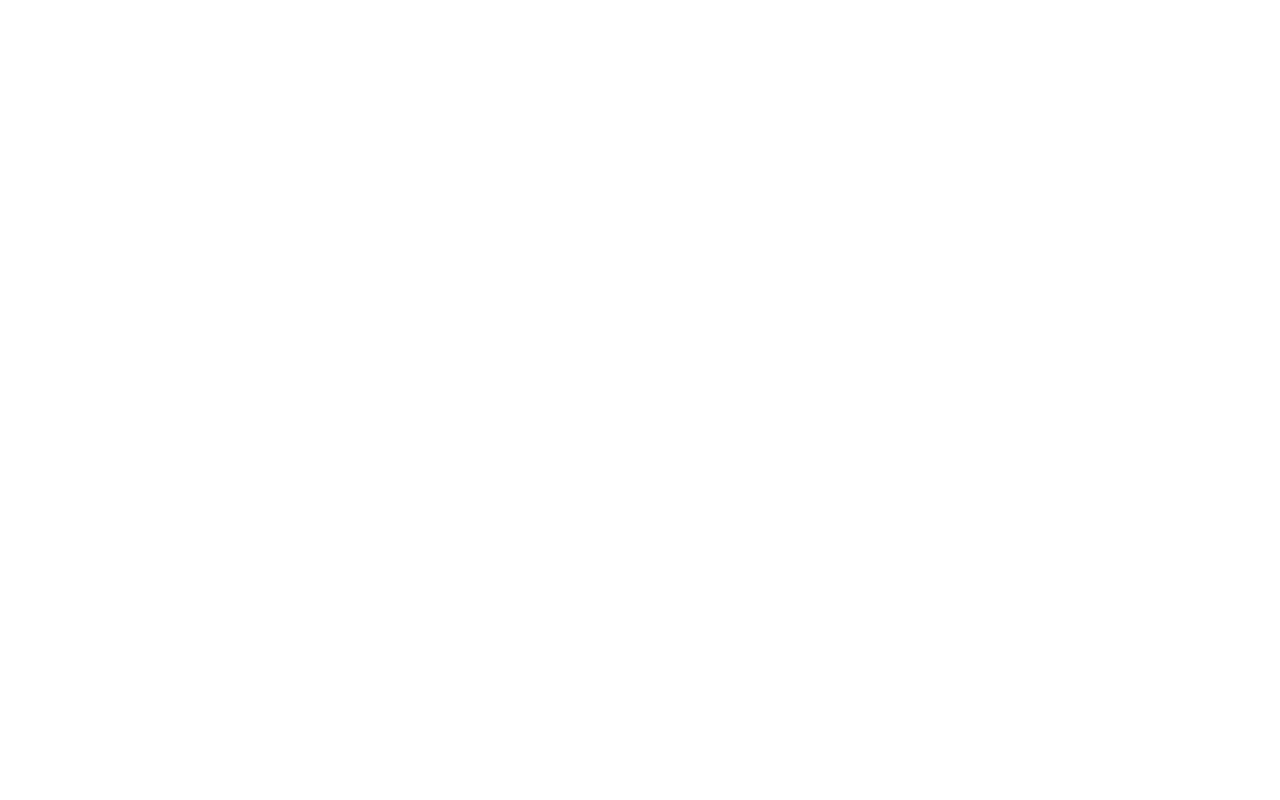
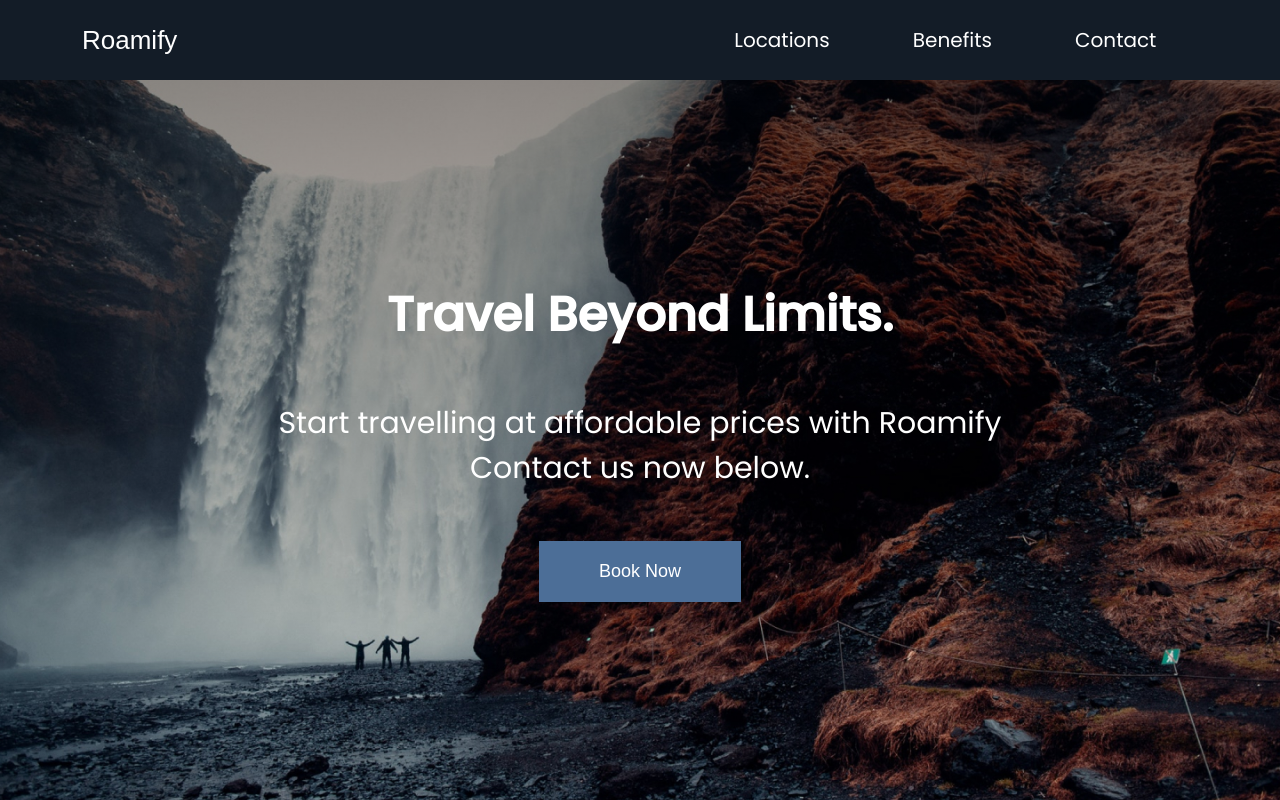
Before and after one commit to AdarshDevashish/Roamify, a plain HTML site: page index.html in a window 1280 px wide. Drawn offline with Linux system fonts and the light colour scheme; a web font is replaced by a local one.

Commit message:
Header Section and Hero section

```diff
--- a/index.html
+++ b/index.html
@@ -10,8 +10,35 @@
     />
     <meta name="robots" content="index,follow" />
     <link rel="icon" href="/icons/travel-holiday-vacation-328_89069.svg" />
+    <link rel="preconnect" href="https://fonts.googleapis.com" />
+    <link rel="preconnect" href="https://fonts.gstatic.com" crossorigin />
+    <link rel="preconnect" href="https://fonts.googleapis.com" />
+    <link rel="preconnect" href="https://fonts.gstatic.com" crossorigin />
+    <link
+      href="https://fonts.googleapis.com/css2?family=Pattaya&family=Poppins:wght@400;500&display=swap"
+      rel="stylesheet"
+    />
     <link rel="stylesheet" href="/style.css" />
     <title>Roamify | Travel Agency</title>
   </head>
-  <body></body>
+  <body>
+    <header class="main-head">
+      <nav>
+        <h1 id="logo">Roamify</h1>
+        <ul>
+          <li><a href="#locations">Locations</a></li>
+          <li><a href="#benefits">Benefits</a></li>
+          <li><a href="#contacts">Contact</a></li>
+        </ul>
+      </nav>
+    </header>
+    <section class="hero">
+      <h2>Travel Beyond Limits.</h2>
+      <h3>
+        Start travelling at affordable prices with Roamify <br />Contact us now
+        below.
+      </h3>
+      <button>Book Now</button>
+    </section>
+  </body>
 </html>
--- a/style.css
+++ b/style.css
@@ -1,3 +1,4 @@
+/*Global Styles*/
 *{
    margin: 0;
    padding: 0;
@@ -6,3 +7,103 @@
 html{
     font-size: 62.5%;
 }
+body{
+    font-family: 'Poppins', sans-serif;
+}
+h1{
+    font-size: 2.6rem;
+}
+li,button,label,input,p{
+    font-size: 2rem;
+}
+h2{
+    font-size: 4.8rem;
+}
+h3{
+    font-size: 3rem;
+    font-weight: 400;
+}
+h4,h5{
+    font-size: 2.8rem;
+}
+a{
+    color: white;
+    text-decoration: none;
+}
+button{
+    padding: 2rem 6rem;
+    background: #4c6e97;
+    border: none;
+    color: white;
+    font-size: 1.8rem;
+    cursor: pointer;
+}
+
+/*Nav Section*/
+.main-head{
+    background: #131c27;
+    color: white;
+}
+nav{
+    min-height: 10vh;
+    padding:1.8rem;
+    display: flex;
+    width: 90%;
+    margin: auto;
+    align-items: center;
+    flex-wrap: wrap;
+}
+
+nav ul{
+    display: flex;
+    flex: 1 1 40rem;
+    justify-content: space-around;
+    align-items: center;
+    list-style: none;
+}
+#logo{
+    flex: 2 1 40rem;
+    font-family: 'Pattaya', sans-serif;
+    font-weight: 400;
+}
+
+.hero{
+    min-height: 90vh;
+    background: linear-gradient(rgba(0,0,0,0.45), transparent),url('/img/landing-page.jpg');
+    background-repeat: no-repeat;
+    background-size: cover;
+    background-position: center;
+    color: white;
+    display: flex;
+    flex-direction: column;
+    justify-content: center;
+    align-items: center;
+    text-align: center;
+}
+.hero h3{
+    padding: 5rem;
+}
+
+@media screen and (max-width: 932px){
+    html{
+        font-size: 55%;
+    }
+    nav{
+        text-align: center;
+    }
+    #logo{
+        padding: 2rem;
+    }
+}
+
+@media screen and (max-width: 450px){
+    html{
+        font-size: 45%;
+    }
+    nav{
+        text-align: center;
+    }
+    #logo{
+        padding: 2rem;
+    }
+}
```
